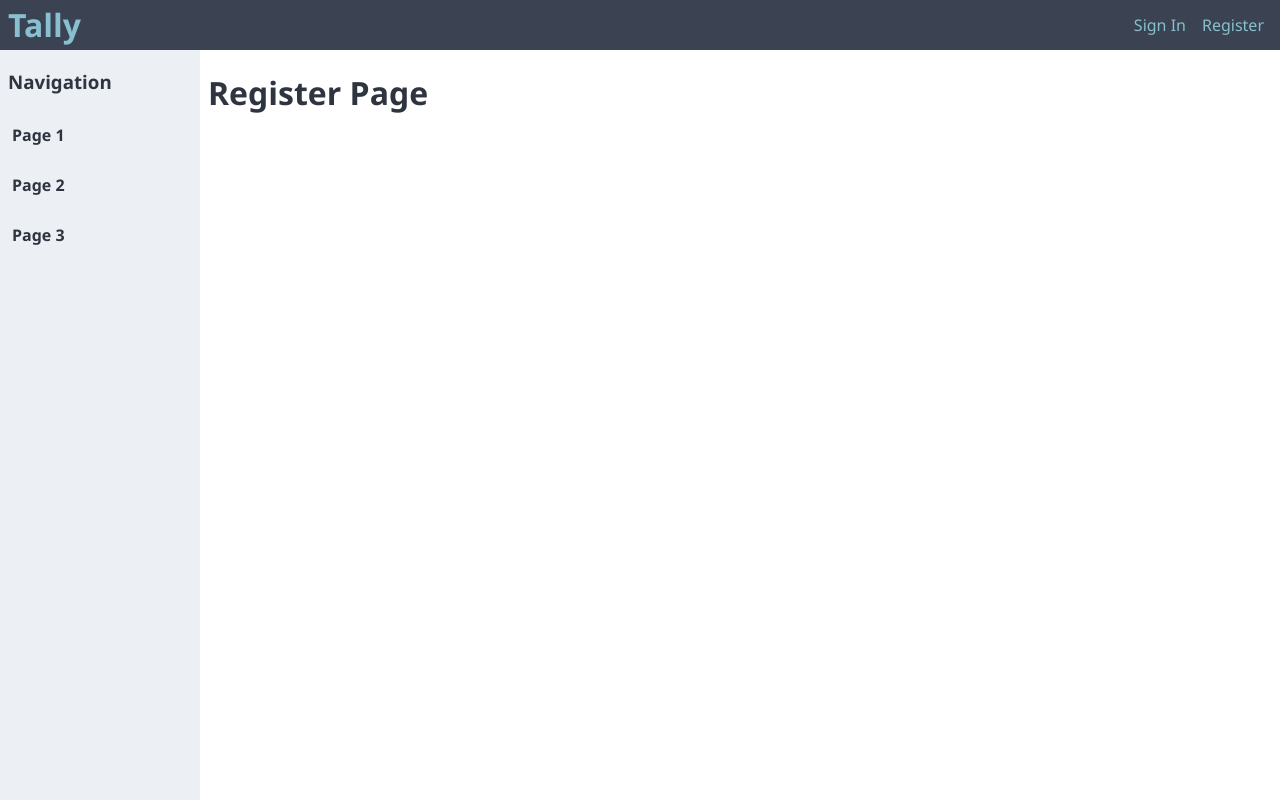
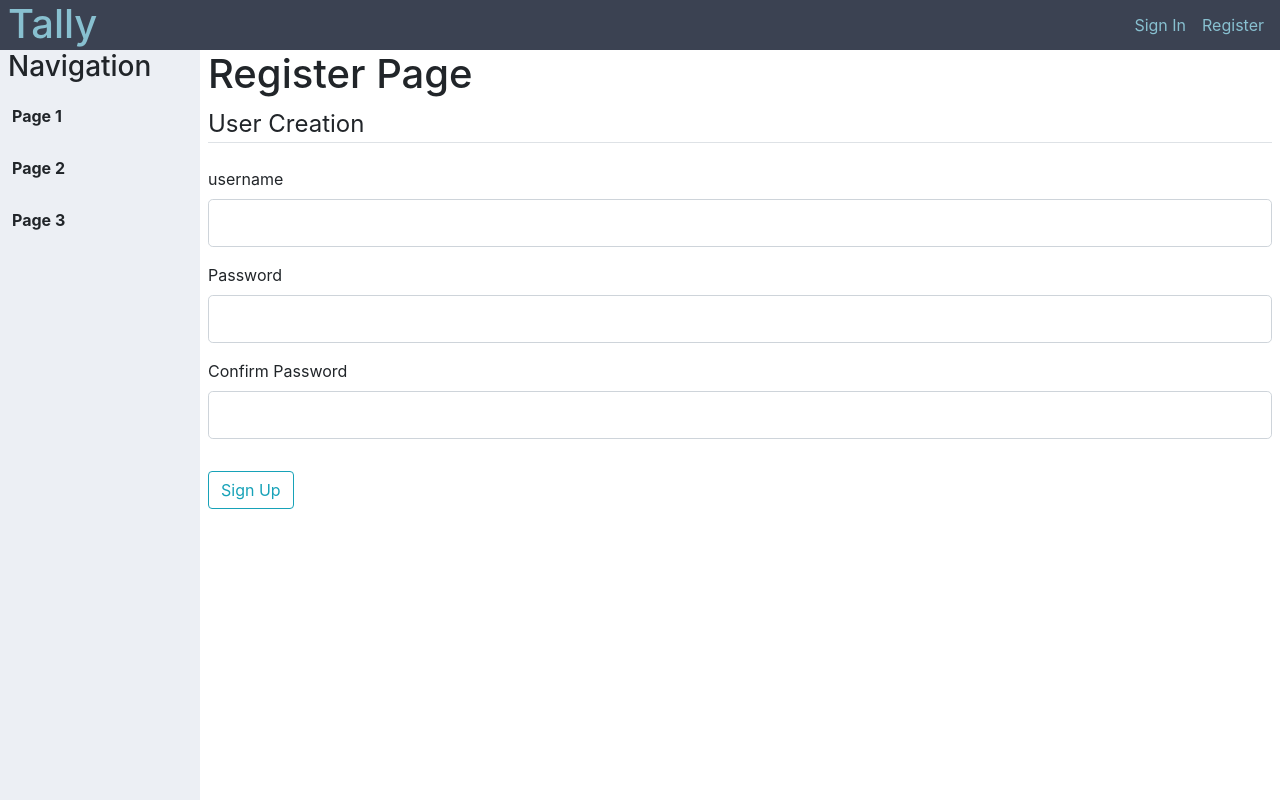
Before and after one commit to scottdalgliesh/tally, a Flask app: page /auth/register in a window 1280 px wide. Run offline with Flask 2, Linux system fonts and the light colour scheme; some libraries are stand-ins or nearby versions.

Commit message:
add register route

```diff
--- a/tally/auth/forms.py
+++ b/tally/auth/forms.py
@@ -1,8 +1,25 @@
-from wtforms_alchemy import ModelForm
+from flask_wtf import FlaskForm
+from wtforms import PasswordField, StringField, SubmitField, ValidationError
+from wtforms.validators import DataRequired, EqualTo, Length
 
 from .models import User
 
 
-class UserRegisterForm(ModelForm):
-    class Meta:
-        model = User
+class UserRegisterForm(FlaskForm):
+    username = StringField(
+        'username',
+        validators=[DataRequired(), Length(1, 30)]
+    )
+    password = PasswordField(
+        'Password',
+        validators=[DataRequired()]
+    )
+    confirm_password = PasswordField(
+        'Confirm Password',
+        validators=[DataRequired(), EqualTo('password')]
+    )
+    submit = SubmitField('Sign Up')
+
+    def validate_username(self, username):
+        if User.query.filter_by(username=username.data).first():
+            raise ValidationError('Username is taken.')
--- a/tally/auth/routes.py
+++ b/tally/auth/routes.py
@@ -1,11 +1,29 @@
-from flask import render_template
+from flask import flash, redirect, render_template, url_for
+from flask_login import current_user
 
+from .. import bcrypt, db
 from . import bp
+from .forms import UserRegisterForm
+from .models import User
 
 
-@bp.route('/register')
+@bp.route('/register', methods=['GET', 'POST'])
 def register():
-    return render_template('register.html')
+    if current_user.is_authenticated:
+        return redirect(url_for('tally.home'))
+    form = UserRegisterForm()
+    if form.validate_on_submit():
+        hashed_password = bcrypt.generate_password_hash(
+            form.password.data).decode('utf-8')
+        user = User(
+            username=form.username.data,
+            password=hashed_password,
+        )
+        db.session.add(user)
+        db.session.commit()
+        flash(f'Account for {form.username.data} created.', 'success')
+        return redirect(url_for('tally.home'))
+    return render_template('register.html', title='Register', form=form)
 
 
 @bp.route('/login')
--- a/tally/auth/templates/register.html
+++ b/tally/auth/templates/register.html
@@ -1,4 +1,6 @@
+{% from 'macros.html' import render_form %}
 {% extends "base.html" %}
 {% block content %}
     <h1>Register Page</h1>
+    <div>{{ render_form(form, 'User Creation') }}</div>
 {% endblock content %}
--- a/tally/templates/base.html
+++ b/tally/templates/base.html
@@ -1,12 +1,28 @@
 <!DOCTYPE html>
 <html lang="en">
+  <head>
+    <meta charset="UTF-8" />
+    <meta http-equiv="X-UA-Compatible" content="IE=edge" />
+    <meta name="viewport" content="width=device-width, initial-scale=1.0" />
 
-<head>
-    <meta charset="UTF-8">
-    <meta http-equiv="X-UA-Compatible" content="IE=edge">
-    <meta name="viewport" content="width=device-width, initial-scale=1.0">
+    <!-- Bootstrap CSS -->
+    <link
+      rel="stylesheet"
+      href="https://maxcdn.bootstrapcdn.com/bootstrap/4.0.0/css/bootstrap.min.css"
+      integrity="sha384-Gn5384xqQ1aoWXA+058RXPxPg6fy4IWvTNh0E263XmFcJlSAwiGgFAW/dAiS6JXm"
+      crossorigin="anonymous"
+    />
+
+    {% if title %}
+      <title>Tally - {{ title }}</title>
+    {% else %}
       <title>Tally</title>
-    <link rel="stylesheet" type="text/css" href="{{ url_for('static', filename='style.css') }}">
+    {% endif %}
+    <link
+      rel="stylesheet"
+      type="text/css"
+      href="{{ url_for('static', filename='style.css') }}"
+    />
   </head>
 
   <body>
@@ -14,14 +30,16 @@
       <div class="pad-sides" id="topnav">
         <div class="topnav-item topnav-push">
           <h1>
-                    <a href="#" class="hide-link">Tally</a>
+            <a href="{{ url_for('tally.home') }}" class="hide-link">Tally</a>
           </h1>
         </div>
         <div class="topnav-item">
-                <span><a href="#"  class="hide-link">Sign In</a></span>
+          <span>
+            <a href="{{ url_for('auth.login') }}" class="hide-link">Sign In</a>
+          </span>
         </div>
         <div class="topnav-item">
-                <a href="#"  class="hide-link">Register</a>
+          <a href="{{ url_for('auth.register') }}" class="hide-link">Register</a>
         </div>
       </div>
     </header>
@@ -35,9 +53,34 @@
         </nav>
       </div>
       <main class="pad-sides" id="maincontent">
+        {% with messages = get_flashed_messages(with_categories=true) %}
+            {% if messages %}
+              {% for category, message in messages %}
+                <div class="alert alert-{{ category }}">
+                  {{ message }}
+                </div>
+              {% endfor %}
+            {% endif %}
+        {% endwith %}
         {% block content %}{% endblock %}
       </main>
     </div>
+    <!-- Optional JavaScript -->
+    <!-- jQuery first, then Popper.js, then Bootstrap JS -->
+    <script
+      src="https://code.jquery.com/jquery-3.2.1.slim.min.js"
+      integrity="sha384-KJ3o2DKtIkvYIK3UENzmM7KCkRr/rE9/Qpg6aAZGJwFDMVNA/GpGFF93hXpG5KkN"
+      crossorigin="anonymous"
+    ></script>
+    <script
+      src="https://cdnjs.cloudflare.com/ajax/libs/popper.js/1.12.9/umd/popper.min.js"
+      integrity="sha384-ApNbgh9B+Y1QKtv3Rn7W3mgPxhU9K/ScQsAP7hUibX39j7fakFPskvXusvfa0b4Q"
+      crossorigin="anonymous"
+    ></script>
+    <script
+      src="https://maxcdn.bootstrapcdn.com/bootstrap/4.0.0/js/bootstrap.min.js"
+      integrity="sha384-JZR6Spejh4U02d8jOt6vLEHfe/JQGiRRSQQxSfFWpi1MquVdAyjUar5+76PVCmYl"
+      crossorigin="anonymous"
+    ></script>
   </body>
-
 </html>
--- /dev/null
+++ b/tally/templates/macros.html
@@ -0,0 +1,26 @@
+{% macro render_form(form, legend) -%}
+<form method="POST" action="">
+    {{ form.hidden_tag() }}
+    <fieldset class="form-group">
+        <legend class="border-bottom mb-4">{{ legend }}</legend>
+        {% for field in form if field.widget.input_type != 'submit' %}
+            <div class="form-group">
+                {% if field.widget.input_type != 'hidden' %}
+                    {{ field.label(class="form-control-label") }}
+                {% endif %}
+                {% if field.errors %}
+                    {{ field(class="form-control form-control-lg is-invalid") }}
+                    <div class="invalid-feedback">
+                        {% for error in field.errors %}
+                            <span>{{ error }}</span>
+                        {% endfor %}
+                </div>
+                {% else %}
+                    {{ field(class="form-control form-control-lg") }}
+                {% endif %}
+            </div>
+        {% endfor %}
+    </fieldset>
+    <div class="form-group">{{ form.submit(class="btn btn-outline-info") }}</div>
+</form>
+{%- endmacro %}
```
Also changed, not shown: tests/auth/test_forms.py (added, +24 -0 lines), tests/auth/test_routes.py (added, +39 -0 lines), tests/conftest.py (+1 -0 lines), tests/test_models.py (deleted, +0 -43 lines), tests/auth/__init__.py (added). Lines whose indentation alone changed are shown as unchanged.
